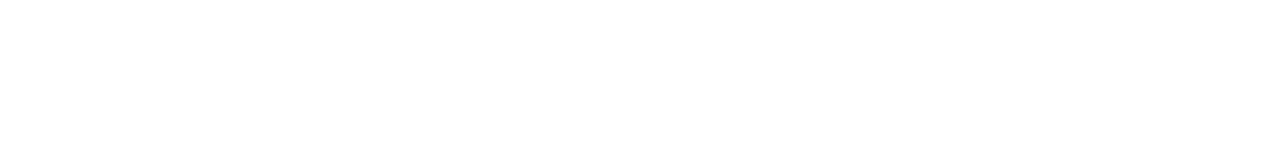
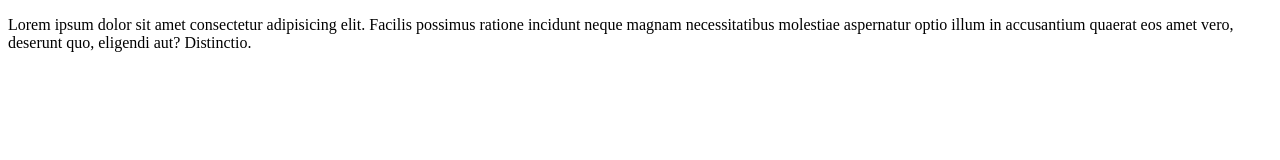
Before and after one commit to UmitKANDEMIR/KodluyoruzRepo-Music-Page, a plain HTML site: page index.html in a window 1280 px wide. Drawn offline with Linux system fonts and the light colour scheme.

Commit message:
Update 1

```diff
--- a/index.html
+++ b/index.html
@@ -8,5 +8,7 @@
 </head>
 <body>
 
+    <p>Lorem ipsum dolor sit amet consectetur adipisicing elit. Facilis possimus ratione incidunt neque magnam necessitatibus molestiae aspernatur optio illum in accusantium quaerat eos amet vero, deserunt quo, eligendi aut? Distinctio.</p>
+
 </body>
 </html>
```
